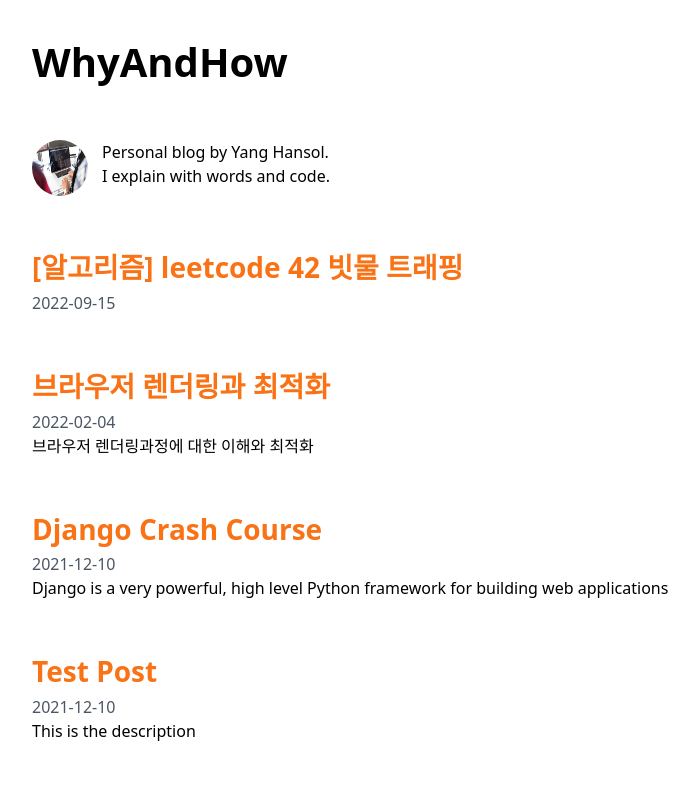
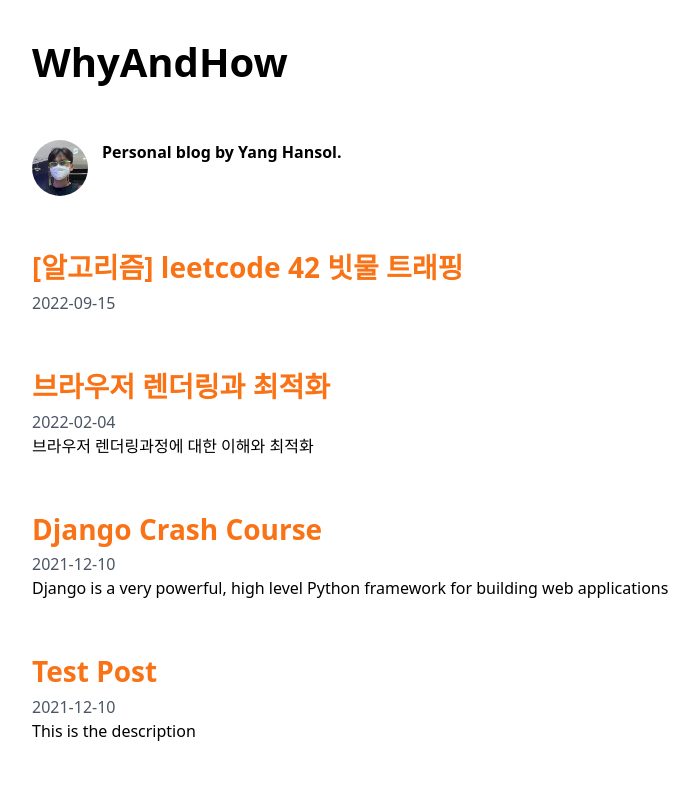
Before and after one commit to yhsol/Blog, a Next.js app: page / in a window 1280 px wide. Shown: the top 800 px of the page, without its empty margins (288-987 px from the left). Built offline with nearby package versions, Linux system fonts and the light colour scheme.

Commit message:
feat: style

```diff
--- a/components/Aside.tsx
+++ b/components/Aside.tsx
@@ -7,7 +7,7 @@ function Aside() {
       <div className="flex mb-14">
         <div className="mr-0.875rem mb-0 w-14 h-14">
           <Image
-            src="/images/posts/img7.jpg"
+            src="/images/posts/profile.jpeg"
             alt="Picture of the author"
             width="100%"
             height="100%"
@@ -15,10 +15,7 @@ function Aside() {
           />
         </div>
 
-        <p className="max-w-310px">
-          Personal blog by Yang Hansol.
-          <br />I explain with words and code.
-        </p>
+        <p className="max-w-310px font-bold">Personal blog by Yang Hansol.</p>
       </div>
     </aside>
   );
--- a/pages/index.tsx
+++ b/pages/index.tsx
@@ -21,7 +21,7 @@ function Home({ posts }: HomeProps) {
   return (
     <>
       <Head>
-        <title>Code Play</title>
+        <title>WhyAndHow</title>
       </Head>
 
       {posts.map((post, index) => (
```
Also changed, not shown: public/images/posts/profile.jpeg (added).
